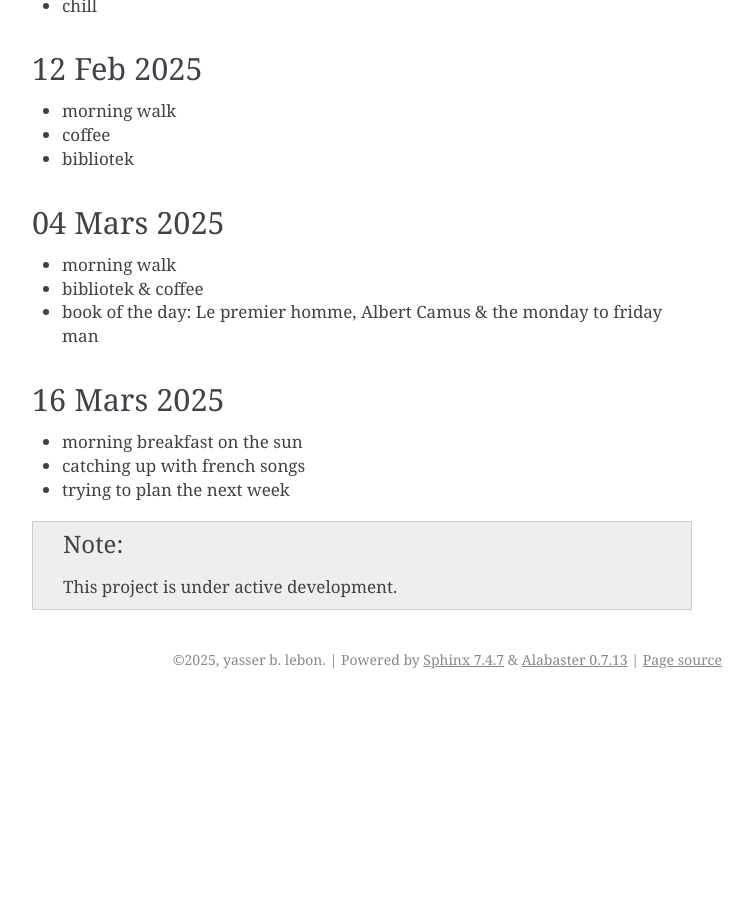
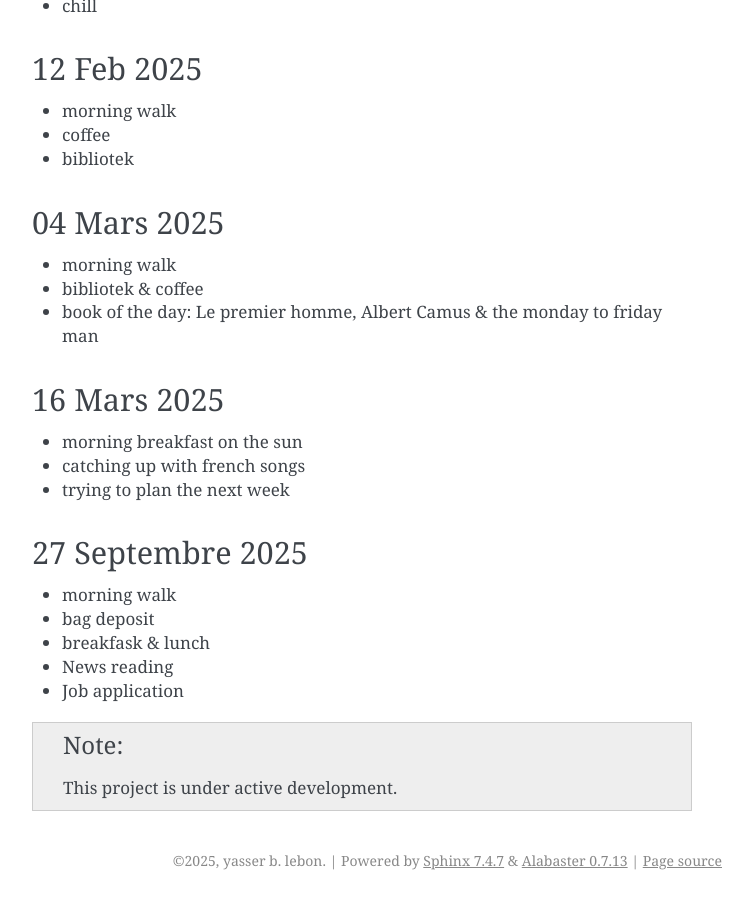
Before and after one commit to yblebon/journal, a Sphinx documentation site: the page built from source/daily.rst, in a window 1280 px wide and 900 px high, scrolled down 2934 px. Shown: the whole window, without its empty margins (388-1141 px from the left). Built offline with Sphinx 7.4.7, drawn with Linux system fonts in a browser that asks for light colours; before the commit the page ends 3633 px from its top, so only the background shows below that.

Commit message:
Update daily.rst

```diff
--- a/source/daily.rst
+++ b/source/daily.rst
@@ -140,6 +140,15 @@ Reflexion personelle
 * catching up with french songs
 * trying to plan the next week
 
+27 Septembre 2025
+-----------
+* morning walk
+* bag deposit
+* breakfask & lunch
+* News reading
+* Job application
+
+
 .. note::
 
    This project is under active development.
```
